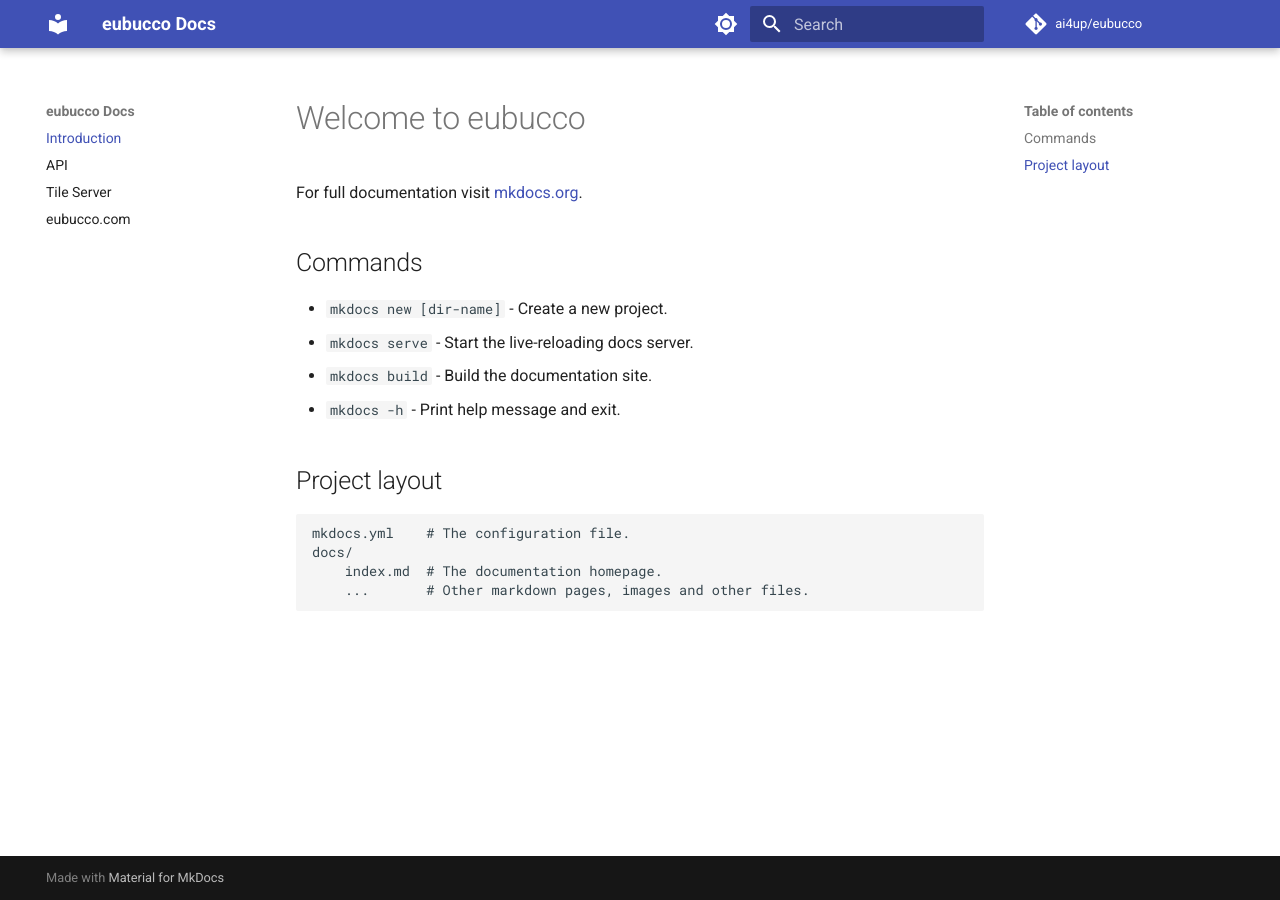
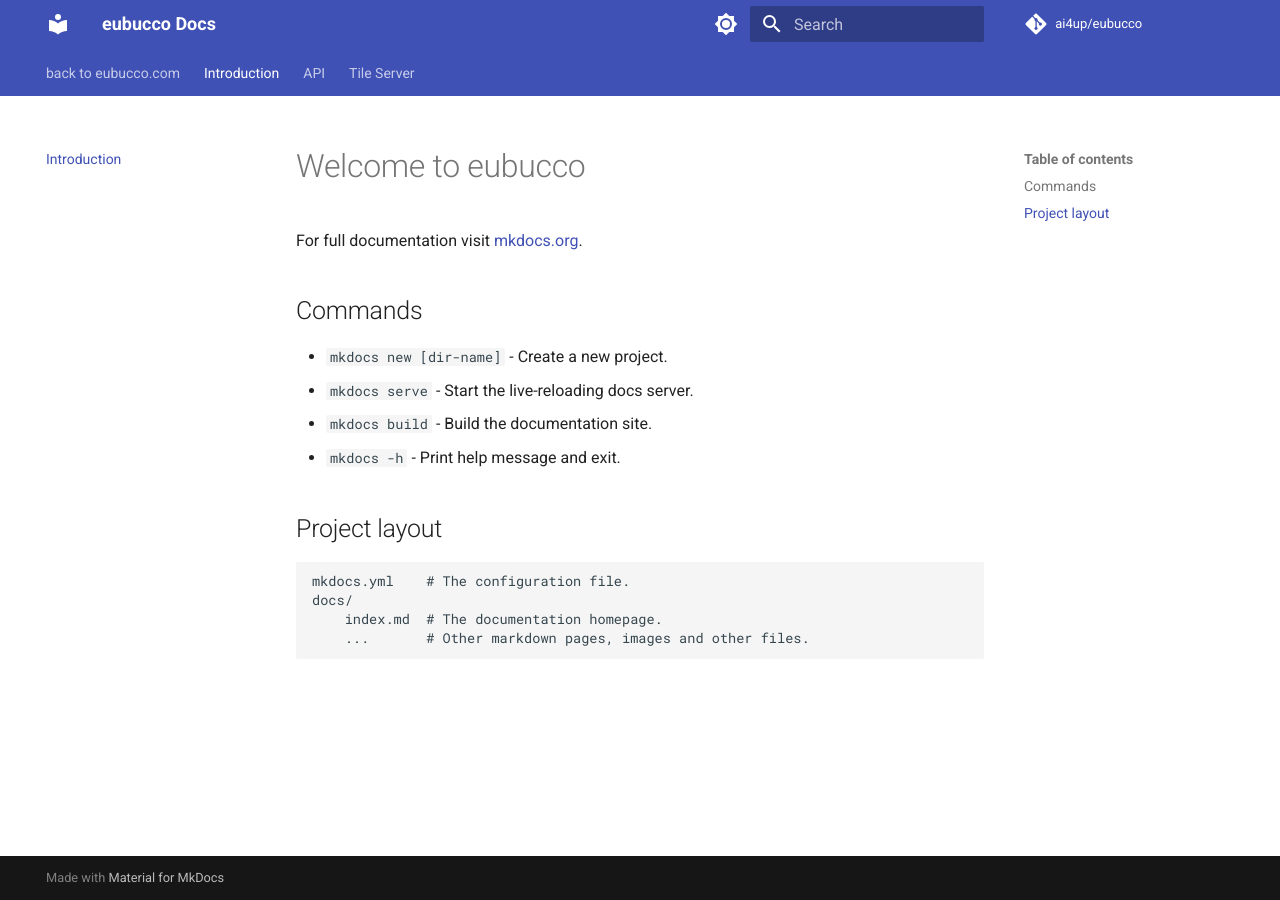
Before and after one commit to ai4up/eubucco.com, an MkDocs documentation site: the page built from docs/index.md, in a window 1280 px wide. Built offline with MkDocs 1.6.1 and Material for MkDocs 9.7.7, drawn with Linux system fonts in a browser that asks for light colours; comment, search, counter and statistics services are not loaded.

Commit message:
mkdocs tabbed navbar and link back to eubucco.com

```diff
--- a/mkdocs.yml
+++ b/mkdocs.yml
@@ -3,14 +3,17 @@
 repo_name: ai4up/eubucco
 
 nav:
+    - 'back to eubucco.com': 'https://eubucco.com/'
+
     - Introduction: 'index.md'
     - API: 'api.md'
     - Tile Server: 'tile_server.md'
-    - 'eubucco.com': 'https://eubucco.com/'
 
 theme:
   name: material
   language: en
+  features:
+    - navigation.tabs
   palette:
 
     # Palette toggle for light mode
```
